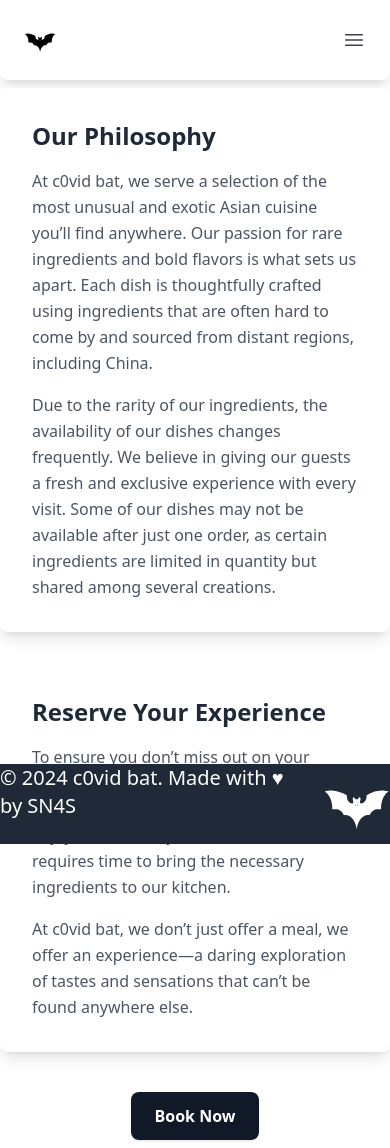
After one commit to SN4S/python_web, a Flask app: template web/templates/index.html in a window 390 px wide. The commit adds this page. Run offline with Flask 3, Linux system fonts and the light colour scheme; the template is opened without the code that fills it, so the values that code supplies are empty.

Commit message:
site update + moving to flask

```diff
--- /dev/null
+++ b/web/app.py
@@ -0,0 +1,11 @@
+from flask import Flask, render_template
+
+app = Flask(__name__)
+
+@app.route("/")
+@app.route("/index")
+def index():
+	return render_template("index.html")
+
+if __name__ == '__main__':
+	app.run(debug=True)
--- a/web/src/css/output.css
+++ b/web/static/css/output.css
@@ -566,6 +566,22 @@ video {
   border-width: 0;
 }
 
+.static {
+  position: static;
+}
+
+.fixed {
+  position: fixed;
+}
+
+.bottom-0 {
+  bottom: 0px;
+}
+
+.left-0 {
+  left: 0px;
+}
+
 .-m-1\.5 {
   margin: -0.375rem;
 }
@@ -579,14 +595,34 @@ video {
   margin-right: auto;
 }
 
+.my-2 {
+  margin-top: 0.5rem;
+  margin-bottom: 0.5rem;
+}
+
 .my-auto {
   margin-top: auto;
   margin-bottom: auto;
 }
 
-.my-2 {
-  margin-top: 0.5rem;
-  margin-bottom: 0.5rem;
+.mb-0 {
+  margin-bottom: 0px;
+}
+
+.mb-4 {
+  margin-bottom: 1rem;
+}
+
+.mt-10 {
+  margin-top: 2.5rem;
+}
+
+.mt-4 {
+  margin-top: 1rem;
+}
+
+.mt-8 {
+  margin-top: 2rem;
 }
 
 .flex {
@@ -609,6 +645,18 @@ video {
   height: 2rem;
 }
 
+.h-20 {
+  height: 5rem;
+}
+
+.h-32 {
+  height: 8rem;
+}
+
+.h-24 {
+  height: 6rem;
+}
+
 .w-6 {
   width: 1.5rem;
 }
@@ -617,12 +665,46 @@ video {
   width: auto;
 }
 
+.w-10 {
+  width: 2.5rem;
+}
+
+.w-full {
+  width: 100%;
+}
+
 .max-w-7xl {
   max-width: 80rem;
 }
 
+.columns-3 {
+  -moz-columns: 3;
+       columns: 3;
+}
+
+.columns-2 {
+  -moz-columns: 2;
+       columns: 2;
+}
+
+.flex-row {
+  flex-direction: row;
+}
+
+.flex-col {
+  flex-direction: column;
+}
+
 .items-center {
   align-items: center;
+}
+
+.justify-start {
+  justify-content: flex-start;
+}
+
+.justify-end {
+  justify-content: flex-end;
 }
 
 .justify-center {
@@ -633,13 +715,25 @@ video {
   justify-content: space-between;
 }
 
+.gap-8 {
+  gap: 2rem;
+}
+
+.gap-4 {
+  gap: 1rem;
+}
+
 .rounded-md {
   border-radius: 0.375rem;
 }
 
-.bg-gray-600 {
+.rounded-lg {
+  border-radius: 0.5rem;
+}
+
+.bg-gray-800 {
   --tw-bg-opacity: 1;
-  background-color: rgb(75 85 99 / var(--tw-bg-opacity));
+  background-color: rgb(31 41 55 / var(--tw-bg-opacity));
 }
 
 .bg-white {
@@ -647,9 +741,25 @@ video {
   background-color: rgb(255 255 255 / var(--tw-bg-opacity));
 }
 
-.bg-gray-800 {
+.bg-gray-900 {
   --tw-bg-opacity: 1;
-  background-color: rgb(31 41 55 / var(--tw-bg-opacity));
+  background-color: rgb(17 24 39 / var(--tw-bg-opacity));
+}
+
+.fill-white {
+  fill: #fff;
+}
+
+.fill-black {
+  fill: #000;
+}
+
+.fill-amber-50 {
+  fill: #fffbeb;
+}
+
+.fill-amber-100 {
+  fill: #fef3c7;
 }
 
 .p-1\.5 {
@@ -664,17 +774,58 @@ video {
   padding: 1.5rem;
 }
 
+.p-8 {
+  padding: 2rem;
+}
+
+.px-6 {
+  padding-left: 1.5rem;
+  padding-right: 1.5rem;
+}
+
+.py-3 {
+  padding-top: 0.75rem;
+  padding-bottom: 0.75rem;
+}
+
+.pb-0 {
+  padding-bottom: 0px;
+}
+
 .text-sm {
   font-size: 0.875rem;
   line-height: 1.25rem;
+}
+
+.text-4xl {
+  font-size: 2.25rem;
+  line-height: 2.5rem;
+}
+
+.text-2xl {
+  font-size: 1.5rem;
+  line-height: 2rem;
+}
+
+.text-xl {
+  font-size: 1.25rem;
+  line-height: 1.75rem;
 }
 
 .font-semibold {
   font-weight: 600;
 }
 
+.font-bold {
+  font-weight: 700;
+}
+
 .leading-6 {
   line-height: 1.5rem;
+}
+
+.leading-relaxed {
+  line-height: 1.625;
 }
 
 .text-gray-700 {
@@ -685,6 +836,66 @@ video {
 .text-gray-900 {
   --tw-text-opacity: 1;
   color: rgb(17 24 39 / var(--tw-text-opacity));
+}
+
+.text-white {
+  --tw-text-opacity: 1;
+  color: rgb(255 255 255 / var(--tw-text-opacity));
+}
+
+.text-gray-600 {
+  --tw-text-opacity: 1;
+  color: rgb(75 85 99 / var(--tw-text-opacity));
+}
+
+.text-gray-800 {
+  --tw-text-opacity: 1;
+  color: rgb(31 41 55 / var(--tw-text-opacity));
+}
+
+.shadow {
+  --tw-shadow: 0 1px 3px 0 rgb(0 0 0 / 0.1), 0 1px 2px -1px rgb(0 0 0 / 0.1);
+  --tw-shadow-colored: 0 1px 3px 0 var(--tw-shadow-color), 0 1px 2px -1px var(--tw-shadow-color);
+  box-shadow: var(--tw-ring-offset-shadow, 0 0 #0000), var(--tw-ring-shadow, 0 0 #0000), var(--tw-shadow);
+}
+
+.shadow-lg {
+  --tw-shadow: 0 10px 15px -3px rgb(0 0 0 / 0.1), 0 4px 6px -4px rgb(0 0 0 / 0.1);
+  --tw-shadow-colored: 0 10px 15px -3px var(--tw-shadow-color), 0 4px 6px -4px var(--tw-shadow-color);
+  box-shadow: var(--tw-ring-offset-shadow, 0 0 #0000), var(--tw-ring-shadow, 0 0 #0000), var(--tw-shadow);
+}
+
+.invert {
+  --tw-invert: invert(100%);
+  filter: var(--tw-blur) var(--tw-brightness) var(--tw-contrast) var(--tw-grayscale) var(--tw-hue-rotate) var(--tw-invert) var(--tw-saturate) var(--tw-sepia) var(--tw-drop-shadow);
+}
+
+.sepia {
+  --tw-sepia: sepia(100%);
+  filter: var(--tw-blur) var(--tw-brightness) var(--tw-contrast) var(--tw-grayscale) var(--tw-hue-rotate) var(--tw-invert) var(--tw-saturate) var(--tw-sepia) var(--tw-drop-shadow);
+}
+
+.filter {
+  filter: var(--tw-blur) var(--tw-brightness) var(--tw-contrast) var(--tw-grayscale) var(--tw-hue-rotate) var(--tw-invert) var(--tw-saturate) var(--tw-sepia) var(--tw-drop-shadow);
+}
+
+.transition {
+  transition-property: color, background-color, border-color, text-decoration-color, fill, stroke, opacity, box-shadow, transform, filter, -webkit-backdrop-filter;
+  transition-property: color, background-color, border-color, text-decoration-color, fill, stroke, opacity, box-shadow, transform, filter, backdrop-filter;
+  transition-property: color, background-color, border-color, text-decoration-color, fill, stroke, opacity, box-shadow, transform, filter, backdrop-filter, -webkit-backdrop-filter;
+  transition-timing-function: cubic-bezier(0.4, 0, 0.2, 1);
+  transition-duration: 150ms;
+}
+
+.hover\:bg-gray-700:hover {
+  --tw-bg-opacity: 1;
+  background-color: rgb(55 65 81 / var(--tw-bg-opacity));
+}
+
+@media (min-width: 640px) {
+  .sm\:items-center {
+    align-items: center;
+  }
 }
 
 @media (min-width: 1024px) {
@@ -719,10 +930,3 @@ video {
     padding-right: 2rem;
   }
 }
-
-@media (prefers-color-scheme: dark) {
-  .dark\:bg-gray-800 {
-    --tw-bg-opacity: 1;
-    background-color: rgb(31 41 55 / var(--tw-bg-opacity));
-  }
-}
--- a/web/tailwind.config.js
+++ b/web/tailwind.config.js
@@ -1,6 +1,8 @@
 /** @type {import('tailwindcss').Config} */
 module.exports = {
-  content: ["./src/**/*.{html,js}"],
+  content: [
+    "./templates/**/*.html",
+    "./static/src/**/*.js"],
   theme: {
     extend: {},
   },
--- /dev/null
+++ b/web/templates/index.html
@@ -0,0 +1,82 @@
+<!DOCTYPE html>
+<html lang="en">
+<head>
+    <meta charset="UTF-8">
+    <title>c0vid bat</title>
+    <link rel="stylesheet" href="{{url_for('static',filename='css/output.css')}}">
+    <link rel="shortcut icon" href="{{url_for('static',filename='img/logo.svg')}}" type="image/x-icon">
+</head>
+<body class="">
+<header class="bg-white rounded-lg shadow-lg">
+    <nav class="mx-auto flex max-w-7xl items-center justify-between p-6 lg:px-8">
+        <div class="flex lg:flex-1">
+            <a href="#" class="-m-1.5 p-1.5">
+                <span class="sr-only">c0vid bat</span>
+                <img class="h-8 w-auto fill-black" src="{{url_for('static',filename='img/logo.svg')}}" alt="c0vid bat">
+            </a>
+        </div>
+        <div class="flex lg:hidden">
+            <button type="button" class="-m-2.5 inline-flex items-center justify-center rounded-md p-2.5 text-gray-700">
+                <span class="sr-only">Open main menu</span>
+                <svg class="h-6 w-6" fill="none" viewBox="0 0 24 24" stroke-width="1.5" stroke="currentColor"
+                     aria-hidden="true" data-slot="icon">
+                    <path stroke-linecap="round" stroke-linejoin="round"
+                          d="M3.75 6.75h16.5M3.75 12h16.5m-16.5 5.25h16.5"/>
+                </svg>
+            </button>
+        </div>
+        <div class="hidden lg:flex lg:gap-x-12">
+            <a href="#" class="text-sm font-semibold leading-6 text-gray-900">Menu</a>
+            <a href="#" class="text-sm font-semibold leading-6 text-gray-900">About Us</a>
+        </div>
+        <div class="hidden lg:flex lg:flex-1 lg:gap-x-6 lg:justify-end">
+            <a href="#" class="text-sm font-semibold leading-6 text-gray-900"><span aria-hidden="true"><img
+                    src="https://img.icons8.com/?size=32&id=15893&format=png&color=000000"></span></a>
+            <a href="#" class="text-sm font-semibold leading-6 text-gray-900 my-auto">Log in <span aria-hidden="true">&rarr;</span></a>
+        </div>
+    </nav>
+</header>
+<main>
+    <div class="max-w-7xl mx-auto my-2">
+        <section class="bg-white p-8 rounded-lg shadow-lg">
+            <h2 class="text-2xl font-bold text-gray-800 mb-4">Our Philosophy</h2>
+            <p class="text-gray-600 leading-relaxed">
+                At c0vid bat, we serve a selection of the most unusual and exotic Asian cuisine you’ll find anywhere. Our passion for rare ingredients and bold flavors is what sets us apart. Each dish is thoughtfully crafted using ingredients that are often hard to come by and sourced from distant regions, including China.
+            </p>
+            <p class="text-gray-600 leading-relaxed mt-4">
+                Due to the rarity of our ingredients, the availability of our dishes changes frequently. We believe in giving our guests a fresh and exclusive experience with every visit. Some of our dishes may not be available after just one order, as certain ingredients are limited in quantity but shared among several creations.
+            </p>
+        </section>
+
+        <section class="bg-white p-8 rounded-lg shadow-lg mt-8">
+            <h2 class="text-2xl font-bold text-gray-800 mb-4">Reserve Your Experience</h2>
+            <p class="text-gray-600 leading-relaxed">
+                To ensure you don’t miss out on your preferred dish, we allow advance bookings up to two months ahead. This way, you can enjoy the meal of your choice, even if it requires time to bring the necessary ingredients to our kitchen.
+            </p>
+            <p class="text-gray-600 leading-relaxed mt-4">
+                At c0vid bat, we don’t just offer a meal, we offer an experience—a daring exploration of tastes and sensations that can’t be found anywhere else.
+            </p>
+        </section>
+
+        <!-- Booking Button -->
+        <div class="flex justify-center mt-10">
+            <a href="#" class="bg-gray-900 text-white font-bold py-3 px-6 rounded-lg shadow hover:bg-gray-700 transition">
+                Book Now
+            </a>
+        </div>
+    </div>
+</main>
+<footer class="bg-gray-800 pb-0 mb-0 mx-auto my-2 fixed bottom-0 left-0 w-full">
+    <div class="max-w-7xl mx-auto flex flex-row columns-2 gap-4 sm:items-center justify-end text-xl">
+        <div>
+           <p class="text-white">© 2024 c0vid bat. Made with &hearts; by SN4S</p>
+        </div>
+        <div  class="fill-amber-50">
+            <a class="text-white">
+            <img class="text-white h-20" src="{{url_for('static',filename='img/logo.svg')}}" style="filter: brightness(0) invert(1);" alt=""></a>
+        </div>
+    </div>
+</footer>
+
+</body>
+</html>
```
Also changed, not shown: web/requirements.txt (added, +7 -0 lines), web/src/index.html (deleted, +0 -53 lines), README.md, web/src/img/logo.png (deleted), web/static/css/input.css (renamed from web/src/css/input.css), web/static/img/logo.svg (added), web/static/script.js (added), 1 other file.
